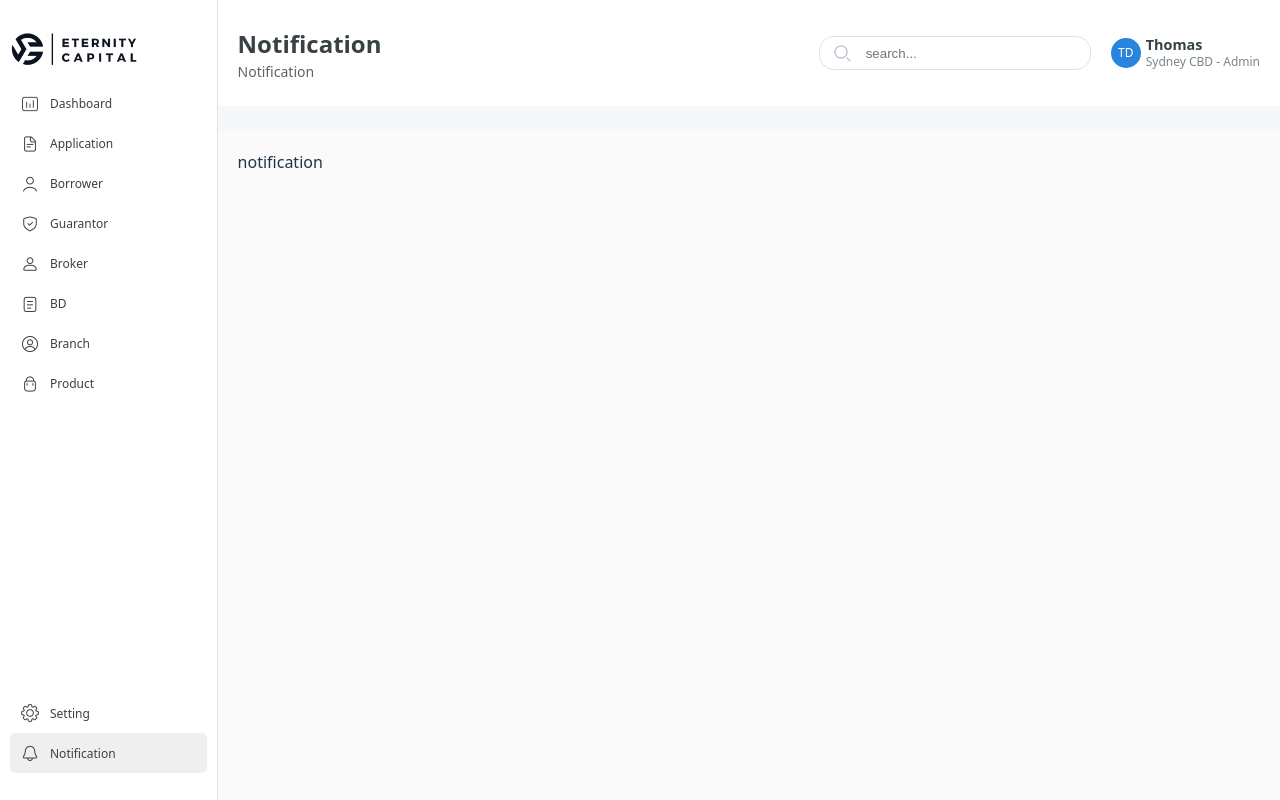
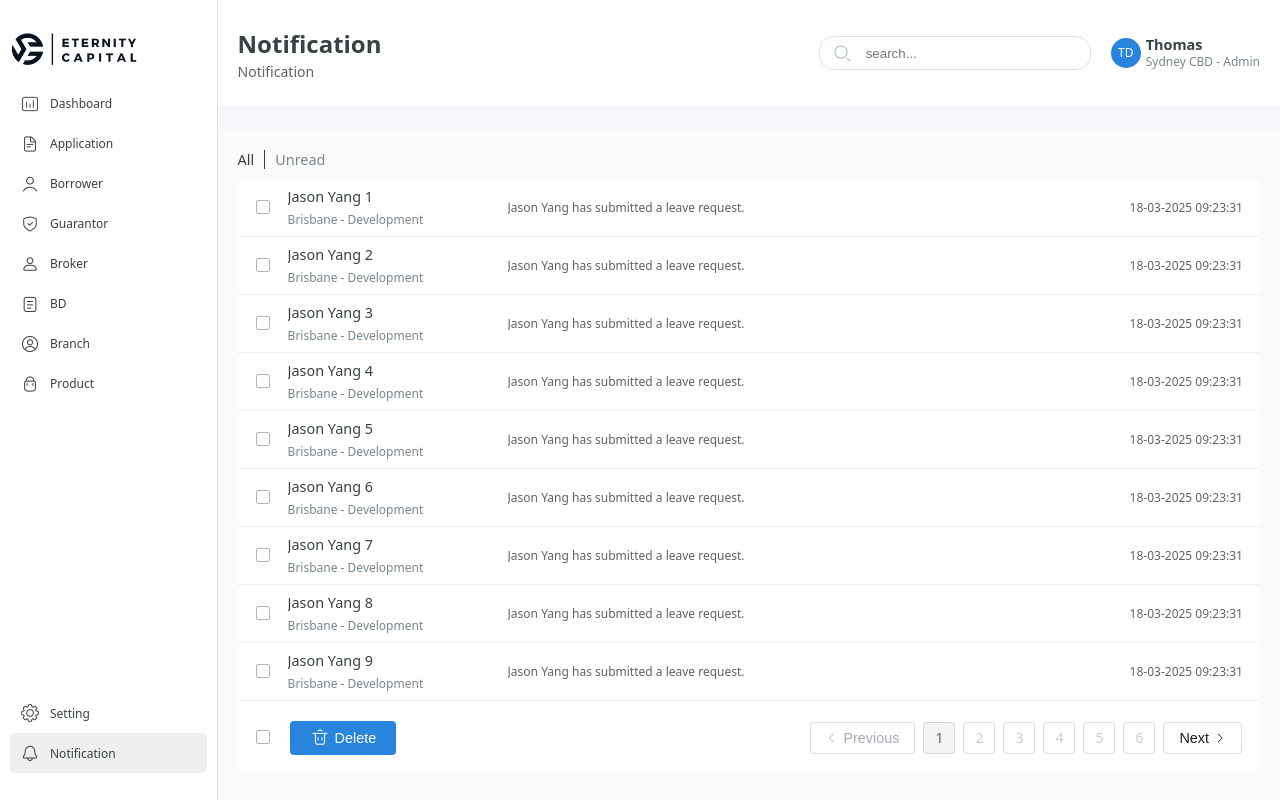
Before and after one commit to samzhang1998/ICprivate-funding, a Vue app: page /notification in a window 1280 px wide. Built offline with nearby package versions, Linux system fonts and the light colour scheme.

Commit message:
notification

```diff
--- /dev/null
+++ b/src/components/buttons/delete.vue
@@ -0,0 +1,36 @@
+<template>
+    <button>
+        <img src="/src/assets/icons/delete.png" alt="edit" />
+        Delete
+    </button>
+</template>
+
+<script setup>
+
+</script>
+
+<style scoped>
+    button {
+        padding: 7px 20px;
+        border-radius: 4px;
+        background: #2984DE;
+        display: flex;
+        flex-direction: row;
+        align-items: center;
+        gap: 5px;
+        border: none;
+        color: #FFF;
+        font-feature-settings: 'liga' off, 'clig' off;
+        font-size: 0.9rem;
+        font-style: normal;
+        font-weight: 500;
+        line-height: normal;
+    }
+    img {
+        width: 20px;
+        height: 20px;
+    }
+    button:hover {
+        background: #1F63A9;
+    }
+</style>
--- a/src/view/notification.vue
+++ b/src/view/notification.vue
@@ -1,11 +1,256 @@
 <template>
-    <div>notification</div>
+    <div class="notification">
+        <div class="select_title">
+            <div @click="showAll" class="all" :style="{color: all ? '#384144' : '#7A858E'}">All</div>
+            <div @click="showUnread" class="unread" :style="{color: unread ? '#384144' : '#7A858E'}">Unread</div>
+        </div>
+        <div class="list">
+            <el-table
+                ref="noteListTable"
+                :data="paginatedData"
+                style="width: 100%"
+                :show-header="false"
+                :row-class-name="tableRowClassName"
+                @selection-change="handleSelectionChange"
+            >
+                <el-table-column type="selection" align="center" width="50" />
+                <el-table-column label="name" width="220">
+                    <template #default="scope">
+                        <div class="user">
+                            <h1>{{ scope.row.name }}</h1>
+                            <p>{{ scope.row.role }}</p>
+                        </div>
+                    </template>
+                </el-table-column>
+                <el-table-column prop="content" label="content" />
+                <el-table-column prop="time" label="time" width="130" />
+            </el-table>
+            <div class="multiple">
+                <div class="select">
+                    <el-checkbox
+                        v-model="selectAll"
+                        :indeterminate="isSelected"
+                        @change="handleCheckAllChange"
+                    />
+                    <DeleteButton @click="deleteSelect"></DeleteButton>
+                </div>
+                <el-pagination
+                    layout="prev, pager, next"
+                    background
+                    :total="noteList.length"
+                    :page-size="pageSize"
+                    :current-page="currentPage"
+                    @current-change="handlePageChange"
+                    class="mt-4"
+                />
+            </div>
+        </div>
+    </div>
 </template>
 
 <script setup>
+    import { ref, computed } from 'vue'
+    import DeleteButton from '@/components/buttons/delete.vue'
 
+    const all = ref(true)
+    const unread = ref(false)
+    const baseItem = {
+        name: "Jason Yang",
+        content: "Jason Yang has submitted a leave request.",
+        time: "18-03-2025 09:23:31",
+        role: "Brisbane - Development",
+        read: false
+    }
+    const pageSize = 9
+    const currentPage = ref(1)
+    const noteListTable = ref()
+    const selectedItem = ref([])
+    const selectAll = ref(false)
+    const isSelected = ref(false)
+
+    const noteList = ref(Array.from({ length: 50 }, (_, i) => ({
+        ...baseItem,
+        name: `Jason Yang ${i + 1}`
+    })))
+    const paginatedData = computed(() => {
+        const start = (currentPage.value - 1) * pageSize
+        return noteList.value.slice(start, start + pageSize)
+    })
+    const tableRowClassName = ({row}) => {
+        return row.read === true ? 'readed' : '';
+    }
+    const handleSelectionChange = (row) => {
+        selectedItem.value = row
+        selectAll.value = row.length === paginatedData.value.length
+        isSelected.value = row.length > 0 && row.length < paginatedData.value.length
+    }
+    const handleCheckAllChange = (row) => {
+        if (row) {
+            noteListTable.value.toggleAllSelection()
+        } else {
+            noteListTable.value.clearSelection()
+        }
+        isSelected.value = false
+    }
+    const deleteSelect = () => {
+        console.log("selected", selectedItem)
+        noteList.value = noteList.value.filter(
+            item => !selectedItem.value.includes(item)
+        )
+        selectedItem.value = []
+    }
+    const handlePageChange = (page) => {
+        currentPage.value = page
+    }
+    const showAll = () => {
+        all.value = true
+        unread.value = false
+    }
+    const showUnread = () => {
+        all.value = false
+        unread.value = true
+    }
 </script>
 
-<style>
-
+<style scoped>
+    .notification {
+        width: 100%;
+        display: flex;
+        flex-direction: column;
+        align-items: start;
+        gap: 10px;
+    }
+    .select_title {
+        display: flex;
+        flex-direction: row;
+        align-items: center;
+    }
+    .all {
+        padding-right: 10px;
+        display: flex;
+        justify-content: center;
+        align-items: center;
+        font-size: 0.9rem;
+        font-style: normal;
+        font-weight: 500;
+        line-height: normal;
+        border-right: 1.5px solid #384144;
+        cursor: pointer;
+    }
+    .unread {
+        padding: 0 10px;
+        display: flex;
+        justify-content: center;
+        align-items: center;
+        font-size: 0.9rem;
+        font-style: normal;
+        font-weight: 500;
+        line-height: normal;
+        cursor: pointer;
+    }
+    .list {
+        width: 100%;
+        padding-bottom: 18px;
+        border-radius: 8px;
+        background: #FFF;
+        display: flex;
+        flex-direction: column;
+        gap: 20px;
+        overflow: hidden;
+    }
+    .multiple {
+        padding: 0 18px;
+        display: flex;
+        justify-content: space-between;
+        align-items: center;
+    }
+    .select {
+        display: flex;
+        flex-direction: row;
+        gap: 20px;
+    }
+    .user {
+        width: 100%;
+        display: flex;
+        flex-direction: column;
+        align-items: start;
+        gap: 5px;
+    }
+    h1 {
+        color: #384144;
+        font-size: 0.9rem;
+        font-style: normal;
+        font-weight: 500;
+        line-height: normal;
+        margin: 0;
+    }
+    p {
+        color: #7A858E;
+        font-size: 0.75rem;
+        font-style: normal;
+        font-weight: 400;
+        line-height: normal;
+        margin: 0;
+    }
+    :deep(.el-table tbody .cell) {
+        padding: 0;
+        font-size: 0.75rem;
+        font-style: normal;
+        font-weight: 400;
+        line-height: normal;
+    }
+    :deep(.readed) {
+        --el-table-tr-bg-color: #F5F5F5;
+    }
+    :deep(.el-checkbox){
+        --el-checkbox-input-border: 1.5px solid #B2B3BD;
+        --el-checkbox-checked-input-border-color: #FF754C;
+        --el-checkbox-checked-bg-color: #FF754C;
+        --el-checkbox-input-border-color-hover: #FF754C;
+    }
+    :deep(.el-pagination) {
+        --el-pagination-button-bg-color: #FFF;
+        --el-pagination-button-disabled-bg-color: #FFF;
+    }
+    :deep(.el-pager li) {
+        background: #FFF;
+        color: rgba(0, 0, 0, 0.20);
+        border-radius: 4px;
+        border: 1.5px solid rgba(64, 64, 64, 0.16);
+        font-weight: 500;
+    }
+    :deep(.el-pager li):hover {
+        border: 1.5px solid #FF754C;
+    }
+    :deep(.el-pagination button) {
+        padding: 0 15px;
+        gap: 5px;
+        border-radius: 4px;
+        color: #1F1F1F;
+        border: 1.5px solid rgba(64, 64, 64, 0.16);
+        font-size: 0.9rem;
+        font-style: normal;
+        font-weight: 500;
+        line-height: 140%;
+    }
+    :deep(.el-pagination button):hover {
+        border: 1.5px solid #FF754C;
+    }
+    :deep(.el-pagination .btn-prev::after) {
+        content: "Previous";
+    }
+    :deep(.el-pagination .btn-next::before) {
+        content: "Next";
+    }
+    :deep(.el-pagination.is-background .btn-prev:disabled) {
+        background: #FFF;
+    }
+    :deep(.el-pagination.is-background .btn-next:disabled) {
+        background: #FFF;
+    }
+    :deep(.el-pagination.is-background .el-pager li.is-active) {
+        background: rgba(114, 114, 114, 0.08);
+        color: #625E5E;
+        font-weight: 500;
+    }
 </style>
```
Also changed, not shown: src/assets/icons/delete.png (added).
